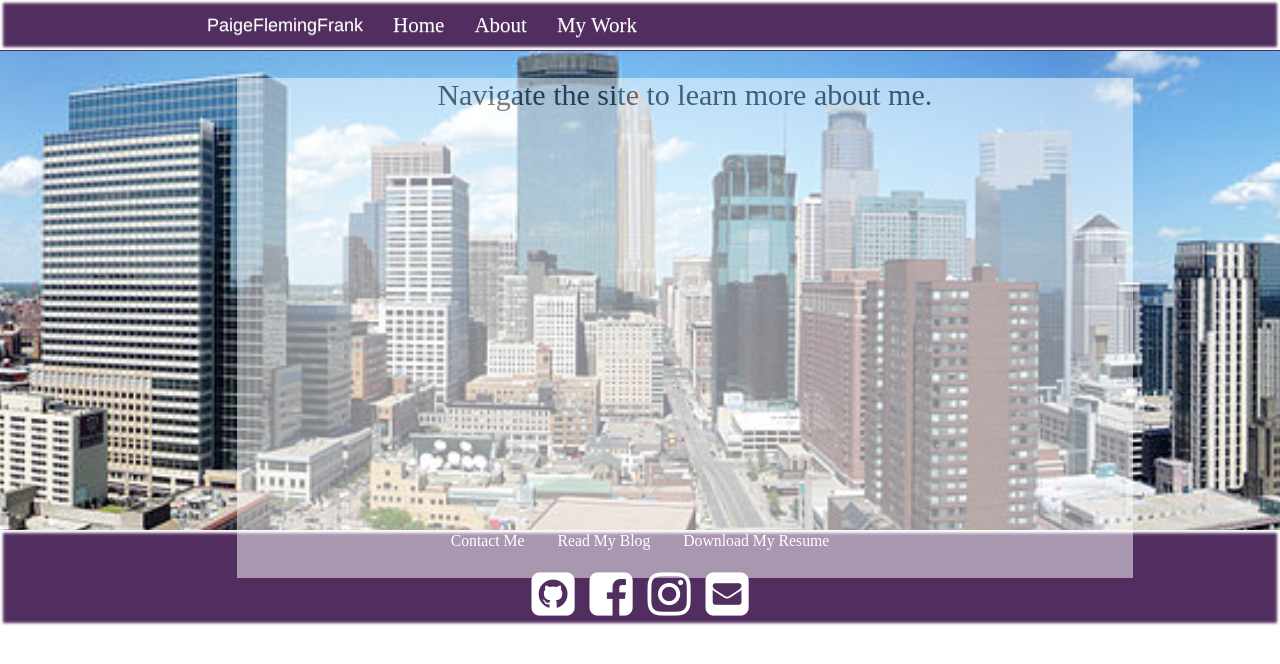
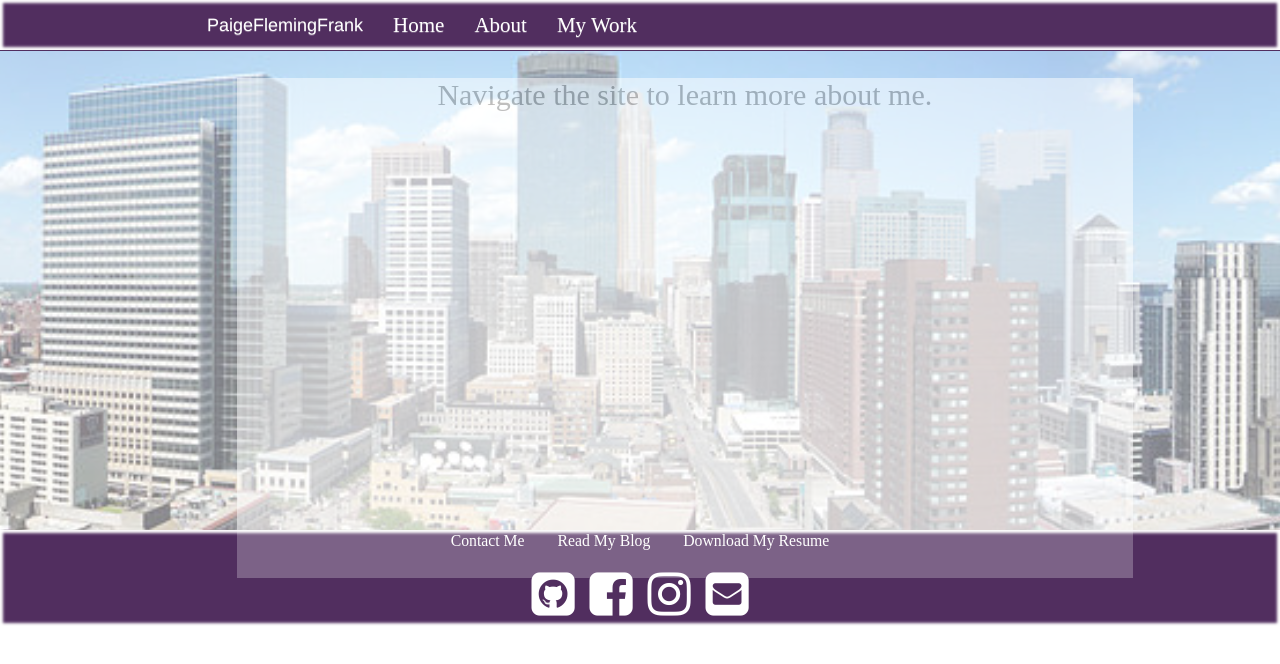
Before and after one commit to pfrank7/pfrank7.github.io, a Jekyll site: the page built from index.html, in a window 1280 px wide. Shown: the top 664 px of the page. Built offline with Jekyll 4.4.1, drawn with Linux system fonts in a browser that asks for light colours; nearby versions of some CDN libraries.

Commit message:
Update index.html

```diff
--- a/index.html
+++ b/index.html
@@ -9,7 +9,7 @@ title: Paige Frank
 	background-image: url("../minne.JPG");
 	background-size:cover;
 	background-repeat:no-repeat;
-	opacity:1;
+	opacity:.5;
 	height:500px;
 	margin-bottom:0px;
 	background-attachment: fixed;
```
